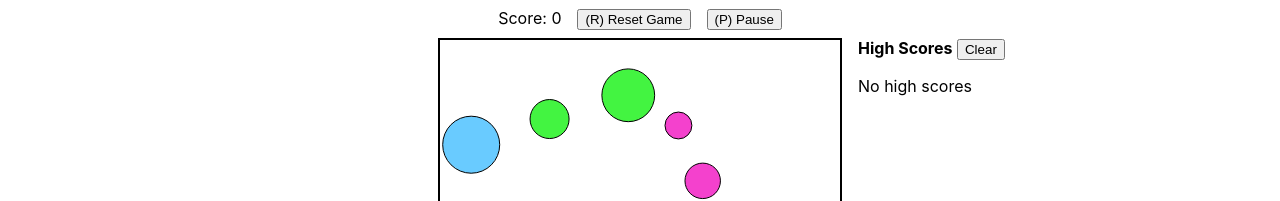
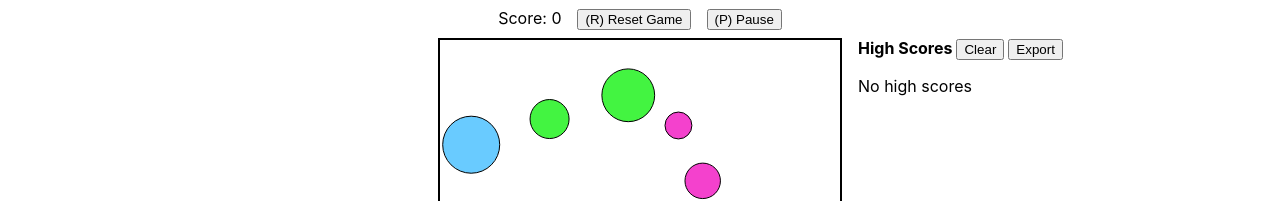
Before and after one commit to johneastman/Circles, a React (Create React App) app: page / in a window 1280 px wide. Shown: the top 201 px of the page. Built offline with nearby package versions, Linux system fonts and the light colour scheme.

Commit message:
export high scores to file

```diff
--- a/src/components/HighScores.css
+++ b/src/components/HighScores.css
@@ -0,0 +1,15 @@
+.highScoresMenu {
+    text-align: left;
+}
+
+.highScoresMenu ul {
+    list-style-type: none;
+    margin: 0;
+    padding: 0;
+    overflow: hidden;
+}
+
+.highScoresMenu li {
+    padding-right: 0.25rem;
+    display: inline-block;
+}
--- a/src/components/HighScores.tsx
+++ b/src/components/HighScores.tsx
@@ -1,4 +1,5 @@
 import React from "react";
+import "./HighScores.css";
 
 class HighScore {
     score: number;
@@ -54,18 +55,24 @@ export class HighScores extends React.Component<HighScoresProps, {}> {
         }
 
         return (
-            <div>
-                <strong>High Scores</strong> <button onClick={this.removeScores.bind(this)}>Clear</button>
+            <>
+                <div className="highScoresMenu">
+                    <ul>
+                        <li><strong>High Scores</strong></li>
+                        <li><button onClick={this.removeScores.bind(this)}>Clear</button></li>
+                        <li><button onClick={this.downloadHighScores.bind(this)}>Export</button></li>
+                    </ul>
+                </div>
+
                 {highScores.length > 0
                     ? highScores.map((score, index) => <p key={index + 1}><strong>{index + 1}: </strong>{score.score} on {score.formatDate()}</p>)
                     : <p>No high scores</p>
                 }
-            </div>
+            </>
         );
     }
 
     private removeScores(): void {
-        this.setState({scores: []});
         localStorage.removeItem(this.localStorageKey);
     }
 
@@ -81,7 +88,7 @@ export class HighScores extends React.Component<HighScoresProps, {}> {
      * Check {@link localStorage} for high scores. If any high scores are found, parse the JSON data
      * into a list of {@link HighScore} objects.
      *
-     * If no high scores are found in {@link localStorage}, an empty list is returned.
+     * If no high scores are found in {@link localStorage}, return an empty list.
      *
      * @returns list of {@link HighScore} objects.
      */
@@ -89,4 +96,14 @@ export class HighScores extends React.Component<HighScoresProps, {}> {
         let scoresData: string | null = localStorage.getItem(this.localStorageKey);
         return scoresData === null ? [] : (JSON.parse(scoresData) as {score: number, date: Date}[]).map(s => new HighScore(s.score, s.date));
     }
+
+    private downloadHighScores(): void {
+        let scores: string = JSON.stringify(this.getScores());
+        const jsonString = `data:text/json;chatset=utf-8,${encodeURIComponent(scores)}`;
+
+        const link = document.createElement("a");
+        link.href = jsonString;
+        link.download = "circles_high_scores.json";
+        link.click();
+    }
 }
```
